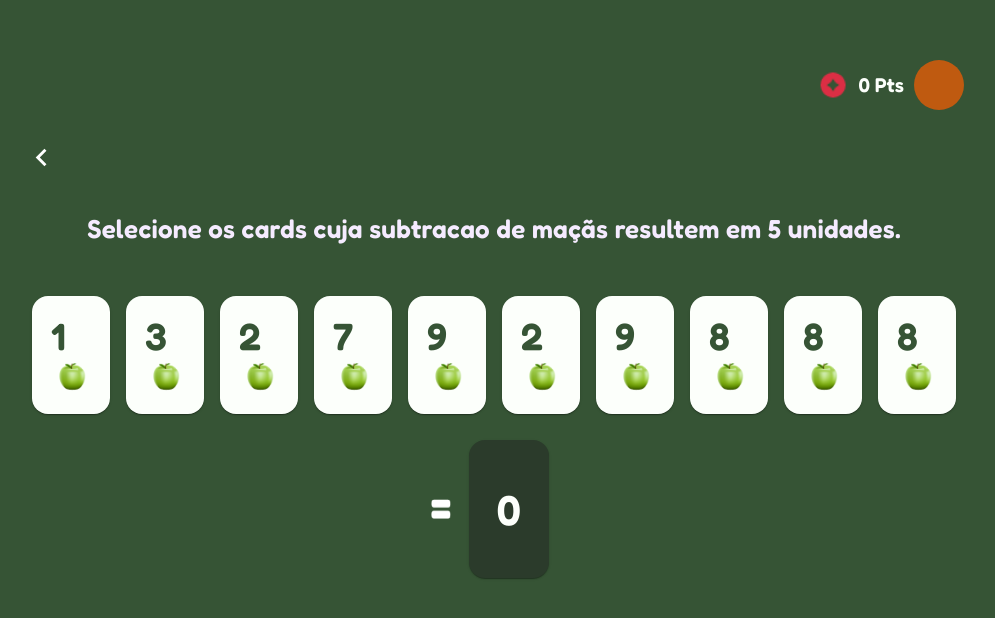
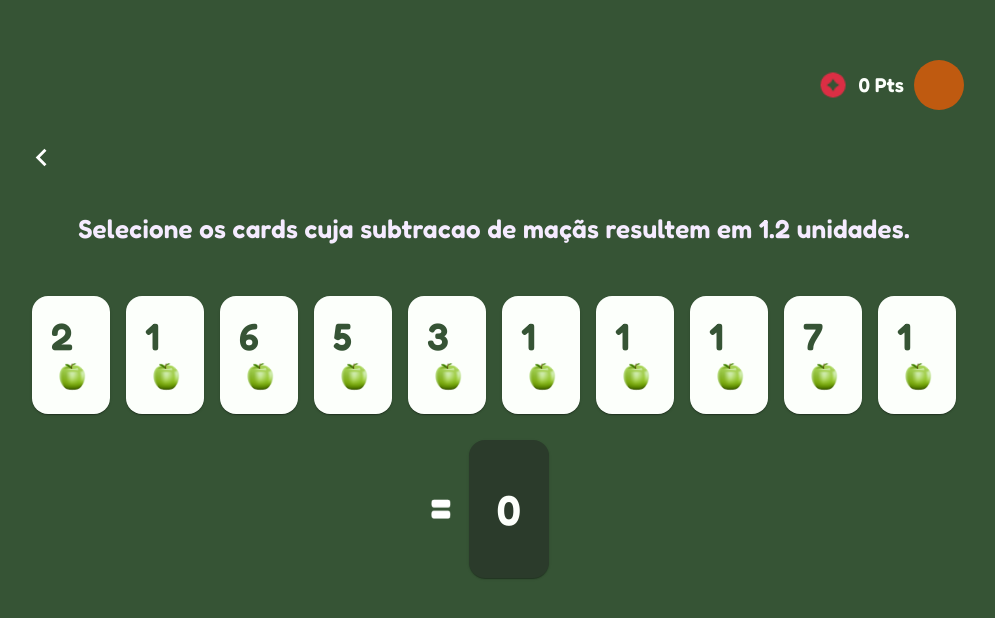
Before and after one commit to MatheusFPalma/hub-matematico, a React (Vite) app: page /play-room in a window 1280 px wide. Shown: the part 112-730 px from the top of the page, without its empty margins (146-1141 px from the left). Built offline with nearby package versions, Linux system fonts and the light colour scheme.

Commit message:
alteracao no challenge level

```diff
--- a/src/components/ChallengeLevel.tsx
+++ b/src/components/ChallengeLevel.tsx
@@ -22,6 +22,7 @@ const ChallengeLevel = () => {
     const [secondCard, setSecondCard] = useState<number>(0);
     const [allRight, setAllRight] = useState<boolean>(true)
     const [selectedPair, setSelectedPair] = useState<boolean>(false);
+    const [resultEquation, setResultEquation] = useState<number>()
 
     const handleCardClick = (value: number) => {
         if (!selectedPair) {
@@ -99,18 +100,22 @@ const ChallengeLevel = () => {
         if (renderCards.length > 2) {
             // Se ambas as cartas foram selecionadas
             setAllRight(true)
-            const firstCard = renderCards[2].numberCard;
-            const secondCard = renderCards[1].numberCard;
-            const targetValue = firstCard + secondCard;
+            const firstCard = Number(renderCards[2].numberCard.toFixed(2));
+            const secondCard = Number(renderCards[3].numberCard.toFixed(2));
+
+            if (firstCard !== 0 && secondCard !== 0) {
+                const targetValue = simbolOperation === '+' ? firstCard + secondCard : simbolOperation === '-' ? firstCard - secondCard : simbolOperation === 'x' ? firstCard * secondCard : firstCard / secondCard
+
                 const operationText = operationRedux.operationLevel === "+" ? "somatória" : operationRedux.operationLevel === "x" ? "multiplicação" : operationRedux.operationLevel === "÷" ? "divisão" : "subtracao";
                 setStatement(`Selecione os cards cuja ${operationText} de maçãs resultem em ${targetValue} unidades.`);
 
-            if (!isPossible(targetValue, renderCards)) {
+                if (!isPossible(Number(targetValue.toFixed(2)), renderCards)) {
                     // Se não for possível obter a resposta com as cartas disponíveis, gerar um novo conjunto de cartas
                     setFirstCard(0);
                     setSecondCard(0);
                     setSelectedPair(false);
                     setRenderCards(handleNumbers());
+                }
             }
         }
         else {
@@ -126,14 +131,12 @@ const ChallengeLevel = () => {
         changeOperation()
         setRenderCards(resultCards)
 
-
-    }, [operationRedux.operationLevel])
+    }, [operationRedux.operationLevel, simbolOperation])
 
 
     const historyEquations = useAppSelector((state) => state.challenges.historyEquations)
     const lastEquationResult = historyEquations.length > 0 ? historyEquations[historyEquations.length - 1].result : 0
 
-    const [resultEquation, setResultEquation] = useState<number>()
 
     useEffect(() => {
         setResultEquation(lastEquationResult)
```
Lines whose indentation alone changed are shown as unchanged.
